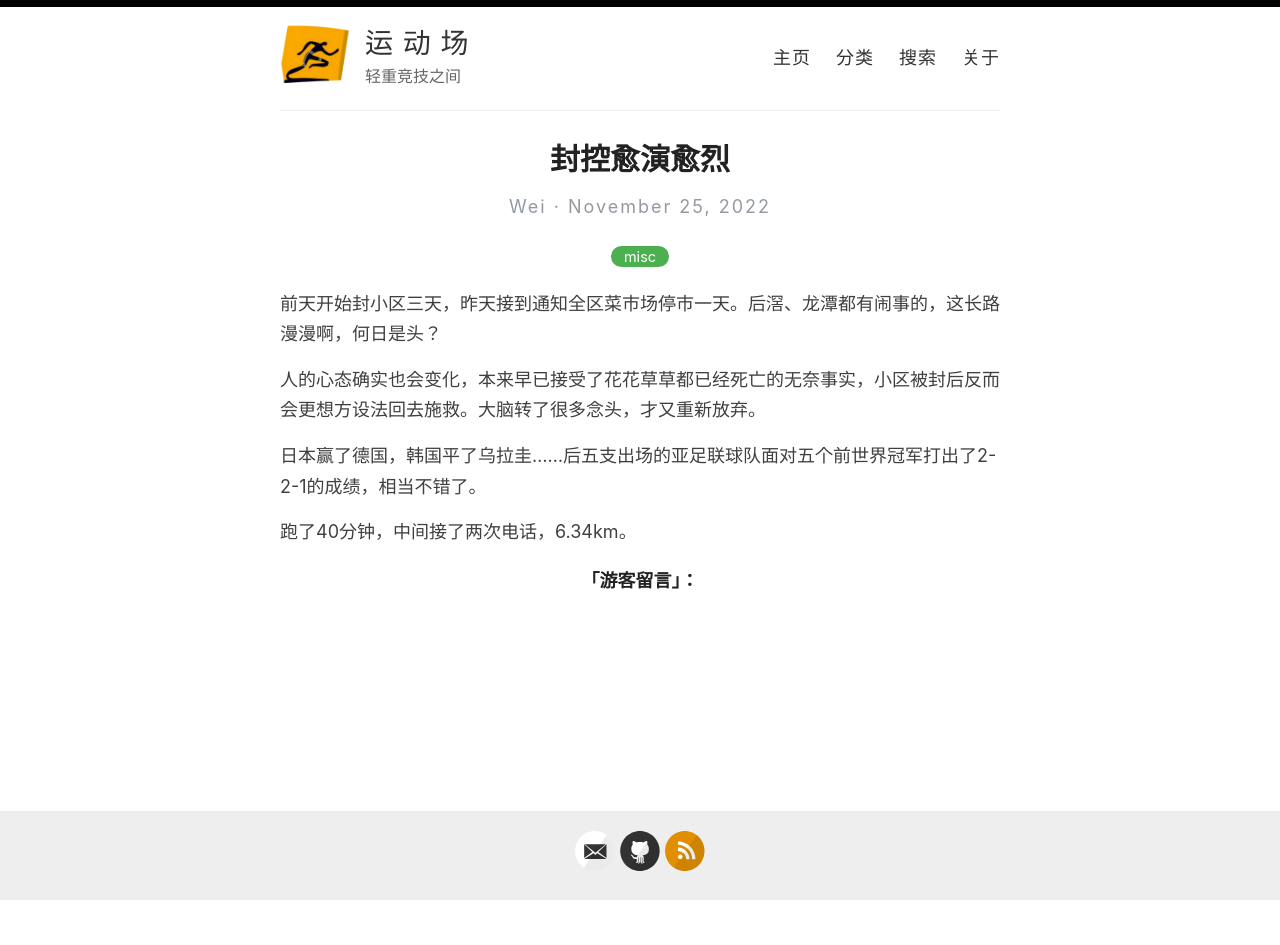
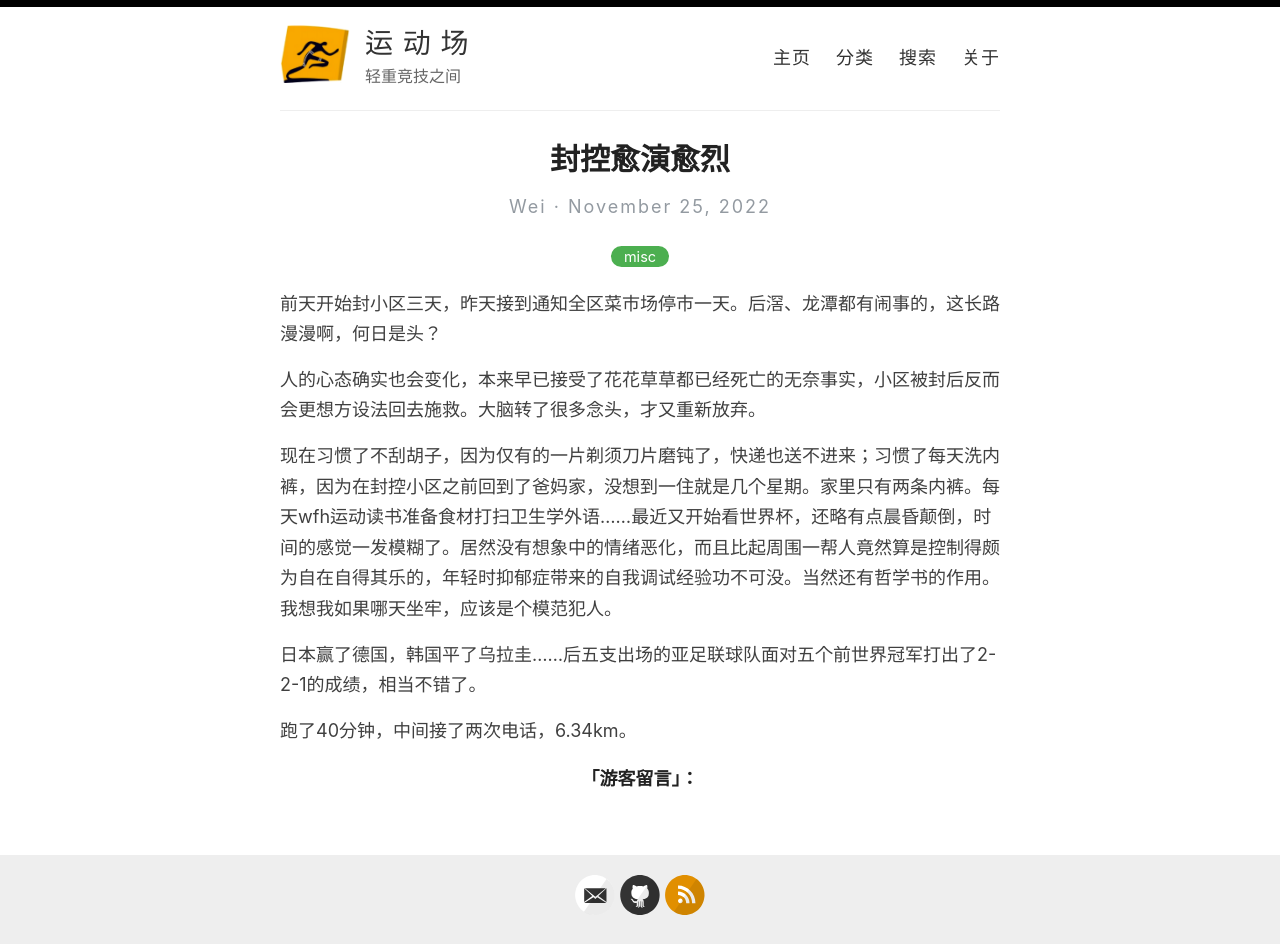
Before and after one commit to athletik/athletik.github.io, a Jekyll site: the page built from _posts/2022-11-25-封控愈演愈烈.md, in a window 1280 px wide. Built offline with Jekyll 4.4.1, drawn with Linux system fonts in a browser that asks for light colours; comment, search, counter and statistics services are not loaded; before the commit the page ends 901 px from its top, so only the background shows below that.

Commit message:
Update 2022-11-25-封控愈演愈烈.md

```diff
--- a/_posts/2022-11-25-封控愈演愈烈.md
+++ b/_posts/2022-11-25-封控愈演愈烈.md
@@ -8,6 +8,8 @@ title: 封控愈演愈烈
 
 人的心态确实也会变化，本来早已接受了花花草草都已经死亡的无奈事实，小区被封后反而会更想方设法回去施救。大脑转了很多念头，才又重新放弃。
 
+现在习惯了不刮胡子，因为仅有的一片剃须刀片磨钝了，快递也送不进来；习惯了每天洗内裤，因为在封控小区之前回到了爸妈家，没想到一住就是几个星期。家里只有两条内裤。每天wfh运动读书准备食材打扫卫生学外语……最近又开始看世界杯，还略有点晨昏颠倒，时间的感觉一发模糊了。居然没有想象中的情绪恶化，而且比起周围一帮人竟然算是控制得颇为自在自得其乐的，年轻时抑郁症带来的自我调试经验功不可没。当然还有哲学书的作用。我想我如果哪天坐牢，应该是个模范犯人。
+
 日本赢了德国，韩国平了乌拉圭……后五支出场的亚足联球队面对五个前世界冠军打出了2-2-1的成绩，相当不错了。
 
 跑了40分钟，中间接了两次电话，6.34km。
```
